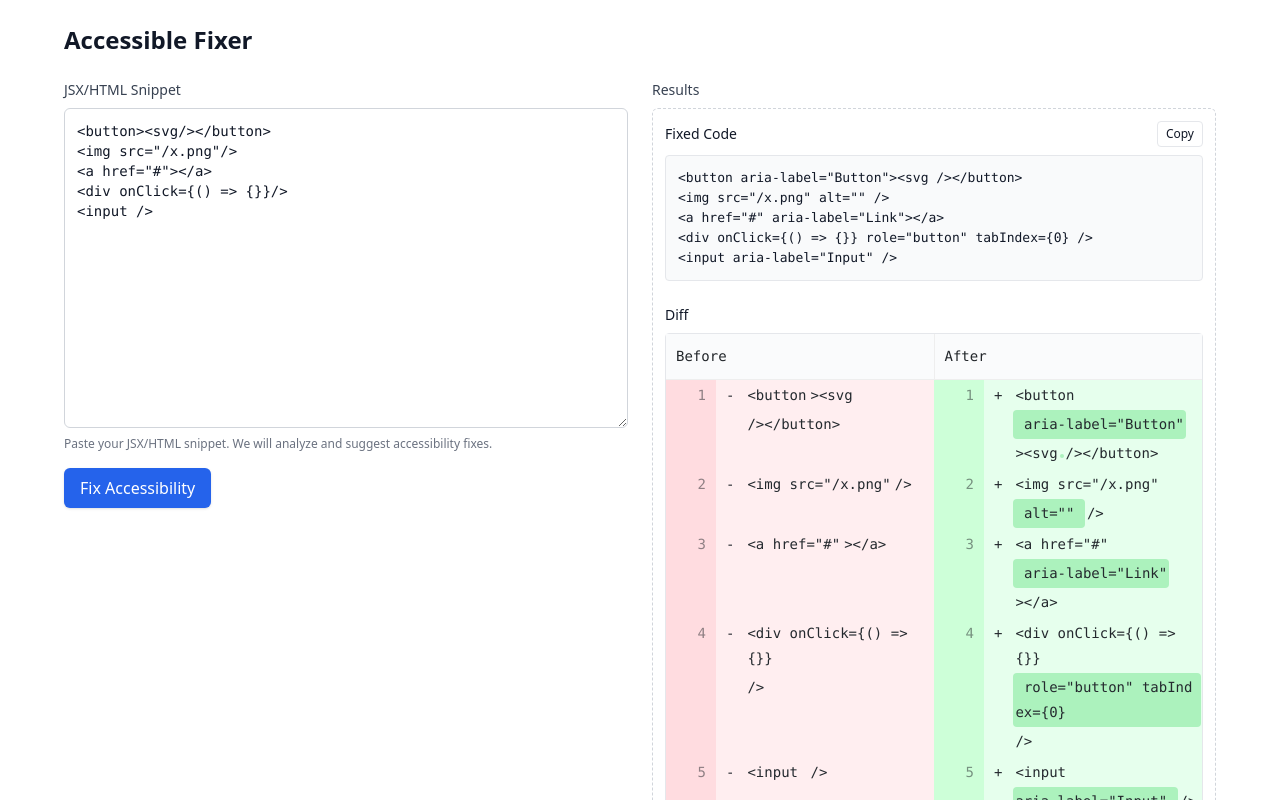
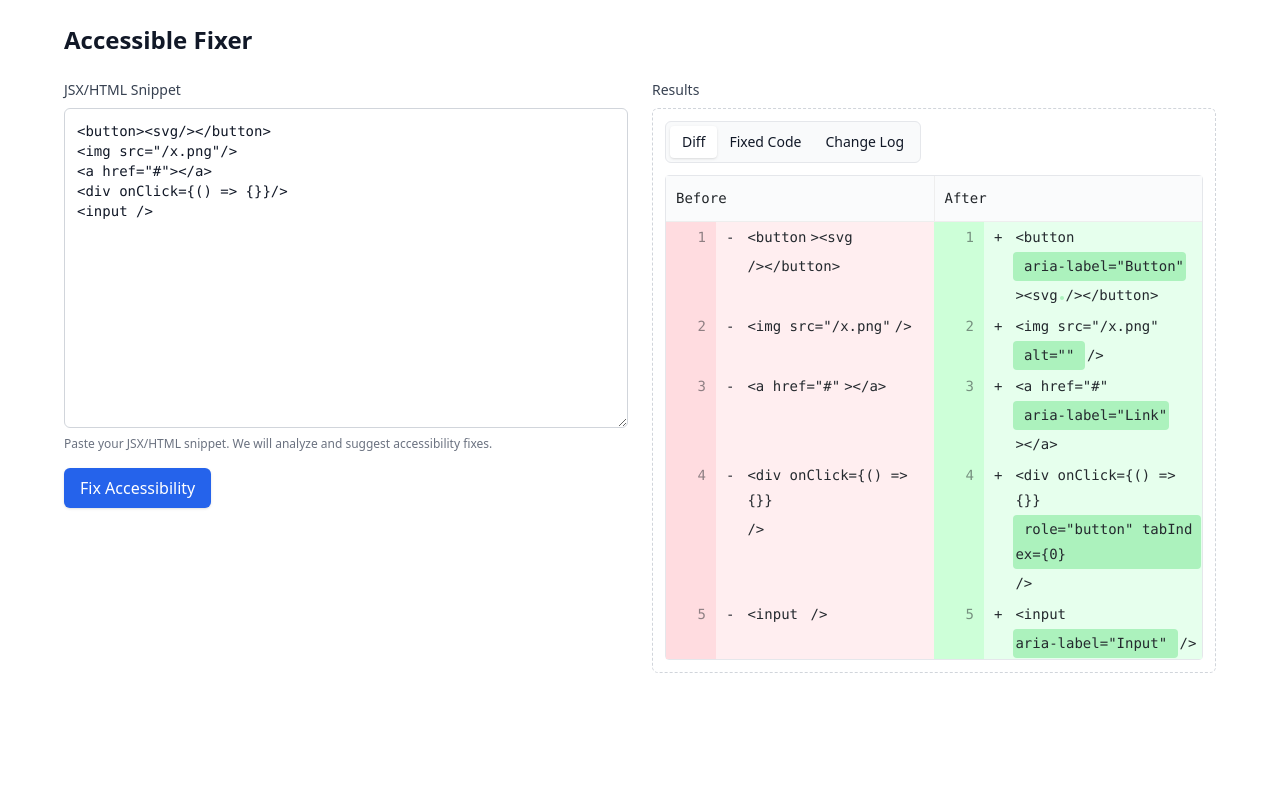
Before and after one commit to shwtnair1/accessibility-fixer, a Next.js app in the folder accessible-fixer/: page / in a window 1280 px wide. Both pictures are taken after a click on the button "Fix Accessibility". Shown: the top 800 px of the page. Built offline with nearby package versions, Linux system fonts and the light colour scheme.

Commit message:
Add Monaco editor, Radix UI tabs, and improve code editing experience
Co-authored-by: shwt.nair1 <shwt.nair1@gmail.com>

```diff
--- a/accessible-fixer/package.json
+++ b/accessible-fixer/package.json
@@ -14,6 +14,8 @@
     "@babel/parser": "^7.28.3",
     "@babel/traverse": "^7.28.3",
     "@babel/types": "^7.28.2",
+    "@monaco-editor/react": "^4.7.0",
+    "@radix-ui/react-tabs": "^1.1.13",
     "next": "14.0.0",
     "react": "18.2.0",
     "react-diff-viewer-continued": "^3.4.0",
--- a/accessible-fixer/src/app/page.tsx
+++ b/accessible-fixer/src/app/page.tsx
@@ -2,8 +2,10 @@
 
 import { useCallback, useMemo, useState } from "react";
 import dynamic from "next/dynamic";
+import * as Tabs from "@radix-ui/react-tabs";
 
 const ReactDiffViewer = dynamic(() => import("react-diff-viewer-continued"), { ssr: false });
+const MonacoEditor = dynamic(() => import("@monaco-editor/react"), { ssr: false });
 
 type LogItem = { category: string; action: string; selector: string; summary: string };
 
@@ -12,6 +14,7 @@ type FixResponse = { code: string; log: LogItem[] } | { error: string };
 export default function HomePage() {
 	const [input, setInput] = useState<string>("<button><svg/></button>\n<img src=\"/x.png\"/>\n<a href=\"#\"></a>\n<div onClick={() => {}}/>\n<input />");
 	const [fixed, setFixed] = useState<string>("");
+	const [edited, setEdited] = useState<string>("");
 	const [log, setLog] = useState<LogItem[]>([]);
 	const [loading, setLoading] = useState(false);
 	const [error, setError] = useState<string | null>(null);
@@ -29,7 +32,9 @@ export default function HomePage() {
 			if (!res.ok || "error" in data) {
 				throw new Error((data as any).error || `Request failed with ${res.status}`);
 			}
-			setFixed((data as any).code || "");
+			const out = (data as any).code || "";
+			setFixed(out);
+			setEdited(out);
 			setLog((data as any).log || []);
 		} catch (e: any) {
 			setError(e?.message || "Unknown error");
@@ -38,16 +43,25 @@ export default function HomePage() {
 		}
 	}, [input]);
 
-	const hasResults = useMemo(() => fixed.length > 0 || log.length > 0, [fixed, log]);
+	const hasResults = useMemo(() => (fixed.length > 0 || log.length > 0), [fixed, log]);
+
+	const groupedLog = useMemo(() => {
+		const groups: Record<string, LogItem[]> = {};
+		for (const item of log) {
+			if (!groups[item.category]) groups[item.category] = [];
+			groups[item.category].push(item);
+		}
+		return groups;
+	}, [log]);
 
 	const copyFixed = useCallback(async () => {
 		try {
-			await navigator.clipboard.writeText(fixed);
+			await navigator.clipboard.writeText(edited);
 			alert("Copied fixed code to clipboard");
 		} catch {
 			alert("Failed to copy");
 		}
-	}, [fixed]);
+	}, [edited]);
 
 	return (
 		<main className="min-h-screen p-6">
@@ -84,18 +98,14 @@ export default function HomePage() {
 							{error && <p className="text-red-600">{error}</p>}
 							{!hasResults && !error && <p className="text-gray-500">No results yet.</p>}
 							{hasResults && (
-								<div className="space-y-6">
-									<div>
-										<div className="flex items-center justify-between mb-2">
-											<h3 className="font-medium">Fixed Code</h3>
-											<button onClick={copyFixed} className="rounded border px-2 py-1 text-xs hover:bg-gray-50">Copy</button>
-										</div>
-										<pre className="whitespace-pre-wrap break-words rounded bg-gray-50 p-3 border text-[13px]">
-											<code>{fixed}</code>
-										</pre>
-									</div>
-									<div>
-										<h3 className="font-medium mb-2">Diff</h3>
+								<Tabs.Root defaultValue="diff">
+									<Tabs.List className="mb-3 inline-flex rounded-md border bg-gray-50 p-1 text-sm">
+										<Tabs.Trigger value="diff" className="px-3 py-1.5 rounded data-[state=active]:bg-white data-[state=active]:shadow">Diff</Tabs.Trigger>
+										<Tabs.Trigger value="code" className="px-3 py-1.5 rounded data-[state=active]:bg-white data-[state=active]:shadow">Fixed Code</Tabs.Trigger>
+										<Tabs.Trigger value="log" className="px-3 py-1.5 rounded data-[state=active]:bg-white data-[state=active]:shadow">Change Log</Tabs.Trigger>
+									</Tabs.List>
+
+									<Tabs.Content value="diff" className="outline-none">
 										<div className="rounded border">
 											<ReactDiffViewer
 												oldValue={input}
@@ -105,19 +115,42 @@ export default function HomePage() {
 												rightTitle="After"
 											/>
 										</div>
-									</div>
-									<div>
-										<h3 className="font-medium mb-2">Changes</h3>
-										<ul className="space-y-2">
-											{log.map((item, idx) => (
-												<li key={idx} className="rounded border p-2">
-													<p className="text-xs text-gray-500">{item.category}</p>
-													<p className="text-sm">{item.summary}</p>
-												</li>
+									</Tabs.Content>
+
+									<Tabs.Content value="code" className="outline-none">
+										<div className="mb-2 flex items-center justify-between">
+											<h3 className="font-medium">Fixed Code (Editable)</h3>
+											<button onClick={copyFixed} className="rounded border px-2 py-1 text-xs hover:bg-gray-50">Copy</button>
+										</div>
+										<div className="h-[320px] rounded border">
+											<MonacoEditor
+												height="100%"
+												defaultLanguage="html"
+												value={edited}
+												onChange={(v) => setEdited(v || "")}
+												options={{ minimap: { enabled: false }, fontSize: 13, wordWrap: "on" }}
+											/>
+										</div>
+									</Tabs.Content>
+
+									<Tabs.Content value="log" className="outline-none">
+										<div className="space-y-3">
+											{Object.keys(groupedLog).map((category) => (
+												<div key={category} className="rounded border">
+													<div className="border-b bg-gray-50 px-3 py-2 text-sm font-medium">{category}</div>
+													<ul className="p-2 space-y-2 text-sm">
+														{groupedLog[category].map((item, idx) => (
+															<li key={idx}>
+																<p className="text-gray-700">{item.summary}</p>
+																<p className="text-[11px] text-gray-500">{item.selector}</p>
+															</li>
+														))}
+													</ul>
+												</div>
 											))}
-										</ul>
-									</div>
-								</div>
+										</div>
+									</Tabs.Content>
+								</Tabs.Root>
 							)}
 						</div>
 					</section>
```
Also changed, not shown: 1 other file (tests, documents, lock files or other folders).
